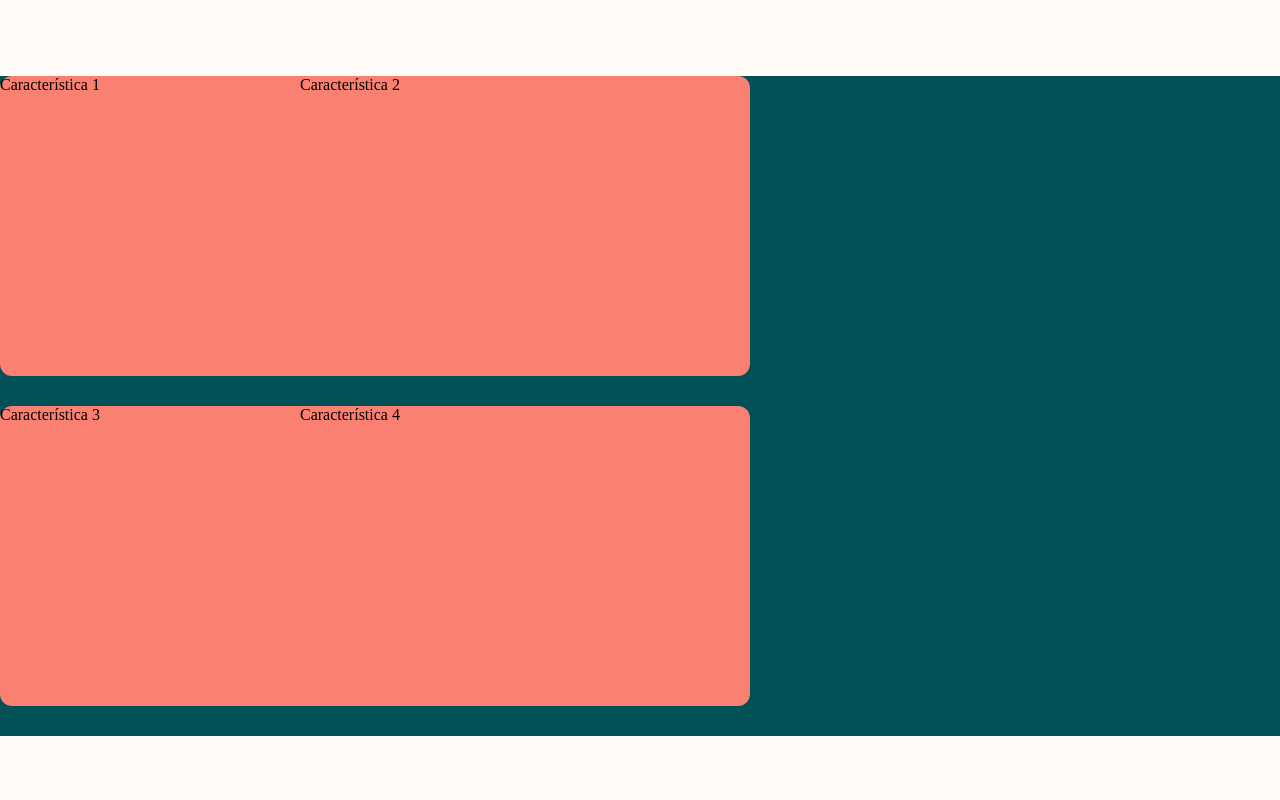
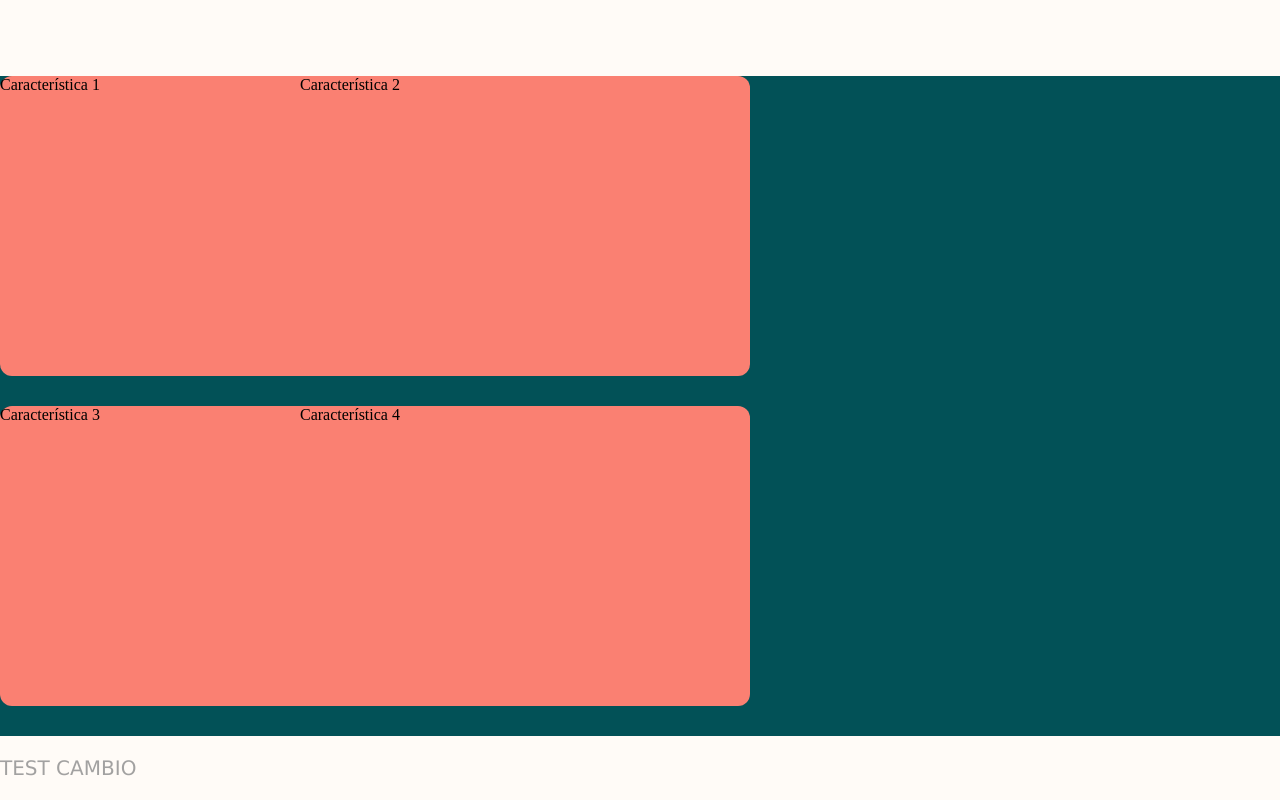
Before and after one commit to fabian-lopez/MatchaBedu, a plain HTML site: page index.html in a window 1280 px wide. Shown: the part 1409-2209 px from the top of the page. Before the commit the page ends 2145 px from the top, so only its background shows below. Drawn offline with Linux system fonts and the light colour scheme.

Commit message:
Change develop test

```diff
--- a/index.html
+++ b/index.html
@@ -123,7 +123,7 @@
 
 
 
-
+    <p>TEST CAMBIO</p>
 
 
   </body>
```
